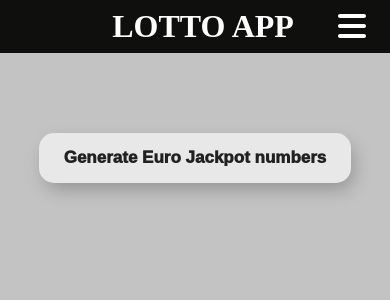
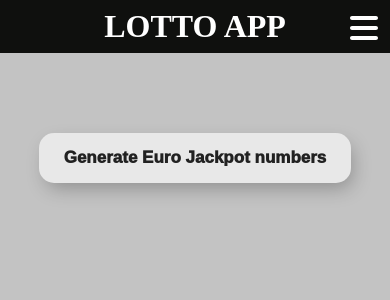
Before and after one commit to jakub728/Lotto, a React (Vite) app in the folder frontend/: page /generate in a window 390 px wide. Shown: the top 300 px of the page. Built offline with nearby package versions, Linux system fonts and the light colour scheme.

Commit message:
responsivness

```diff
--- a/frontend/src/App.css
+++ b/frontend/src/App.css
@@ -157,19 +157,21 @@ header {
     display: none;
   }
   .small {
-    padding: 0.5rem;
+    padding: 0.5rem 0;
+
     display: block;
     position: static;
     top: 0;
     z-index: 2;
     position: relative;
-    width: 100vw;
+    max-width: 430px;
+    width: 100%;
 
     .burger {
       display: block;
       position: absolute;
-      top: 10px;
-      right: 40px;
+      top: 12px;
+      right: 12px;
       color: white;
       cursor: pointer;
     }
@@ -177,7 +179,7 @@ header {
 
   .menu-wrapper {
     position: absolute;
-    right: 20px;
+    right: 0;
     background-color: black;
     display: flex;
     flex-direction: column;
```
